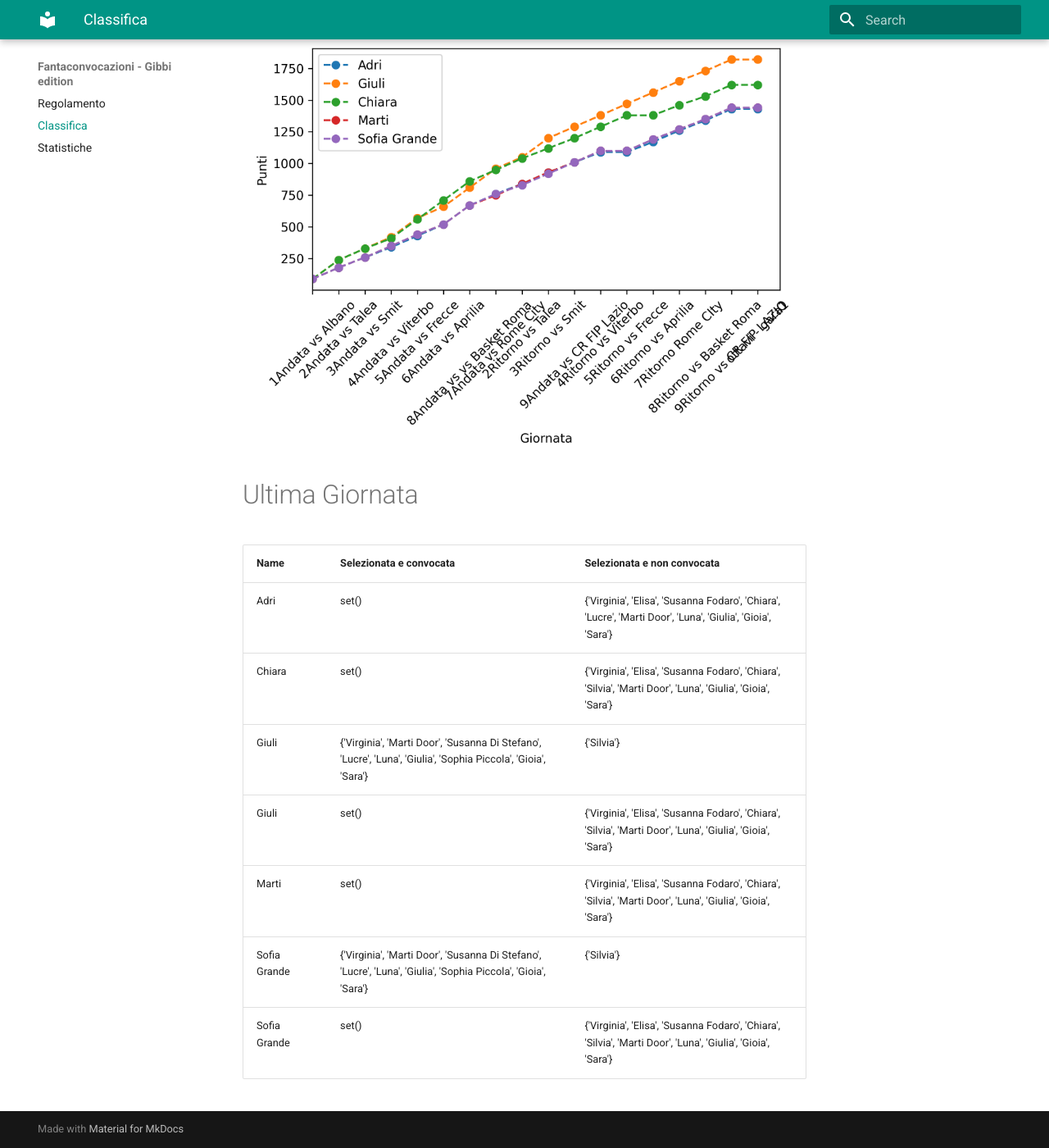
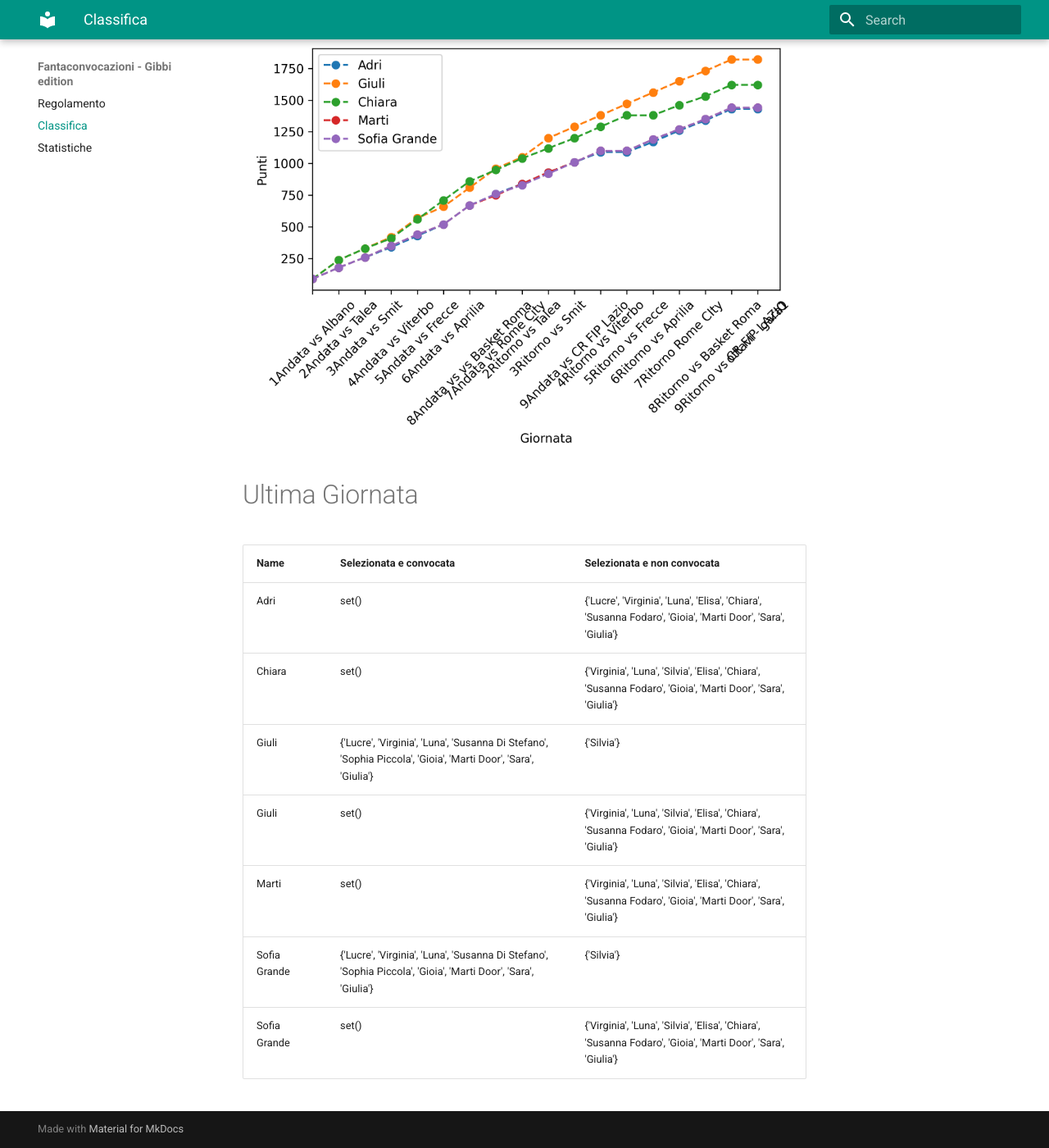
Before and after one commit to martinig94/fantagibbi, an MkDocs documentation site: the page built from docs/Classifica.md, in a window 1280 px wide and 1400 px high, scrolled down 565 px. Shown: the whole window at 82% size. Built offline with MkDocs 1.6.1 and Material for MkDocs 9.7.7, drawn with Linux system fonts in a browser that asks for light colours.

Commit message:
Auto-update from main.py

```diff
--- a/docs/Classifica.md
+++ b/docs/Classifica.md
@@ -18,11 +18,11 @@
 <!-- START_TABLE CORRECT -->
 | Name         | Selezionata e convocata                                                                                        | Selezionata e non convocata                                                                                  |
 |:-------------|:---------------------------------------------------------------------------------------------------------------|:-------------------------------------------------------------------------------------------------------------|
-| Adri         | set()                                                                                                          | {'Virginia', 'Elisa', 'Susanna Fodaro', 'Chiara', 'Lucre', 'Marti Door', 'Luna', 'Giulia', 'Gioia', 'Sara'}  |
-| Chiara       | set()                                                                                                          | {'Virginia', 'Elisa', 'Susanna Fodaro', 'Chiara', 'Silvia', 'Marti Door', 'Luna', 'Giulia', 'Gioia', 'Sara'} |
-| Giuli        | {'Virginia', 'Marti Door', 'Susanna Di Stefano', 'Lucre', 'Luna', 'Giulia', 'Sophia Piccola', 'Gioia', 'Sara'} | {'Silvia'}                                                                                                   |
-| Giuli        | set()                                                                                                          | {'Virginia', 'Elisa', 'Susanna Fodaro', 'Chiara', 'Silvia', 'Marti Door', 'Luna', 'Giulia', 'Gioia', 'Sara'} |
-| Marti        | set()                                                                                                          | {'Virginia', 'Elisa', 'Susanna Fodaro', 'Chiara', 'Silvia', 'Marti Door', 'Luna', 'Giulia', 'Gioia', 'Sara'} |
-| Sofia Grande | {'Virginia', 'Marti Door', 'Susanna Di Stefano', 'Lucre', 'Luna', 'Giulia', 'Sophia Piccola', 'Gioia', 'Sara'} | {'Silvia'}                                                                                                   |
-| Sofia Grande | set()                                                                                                          | {'Virginia', 'Elisa', 'Susanna Fodaro', 'Chiara', 'Silvia', 'Marti Door', 'Luna', 'Giulia', 'Gioia', 'Sara'} |
+| Adri         | set()                                                                                                          | {'Lucre', 'Virginia', 'Luna', 'Elisa', 'Chiara', 'Susanna Fodaro', 'Gioia', 'Marti Door', 'Sara', 'Giulia'}  |
+| Chiara       | set()                                                                                                          | {'Virginia', 'Luna', 'Silvia', 'Elisa', 'Chiara', 'Susanna Fodaro', 'Gioia', 'Marti Door', 'Sara', 'Giulia'} |
+| Giuli        | {'Lucre', 'Virginia', 'Luna', 'Susanna Di Stefano', 'Sophia Piccola', 'Gioia', 'Marti Door', 'Sara', 'Giulia'} | {'Silvia'}                                                                                                   |
+| Giuli        | set()                                                                                                          | {'Virginia', 'Luna', 'Silvia', 'Elisa', 'Chiara', 'Susanna Fodaro', 'Gioia', 'Marti Door', 'Sara', 'Giulia'} |
+| Marti        | set()                                                                                                          | {'Virginia', 'Luna', 'Silvia', 'Elisa', 'Chiara', 'Susanna Fodaro', 'Gioia', 'Marti Door', 'Sara', 'Giulia'} |
+| Sofia Grande | {'Lucre', 'Virginia', 'Luna', 'Susanna Di Stefano', 'Sophia Piccola', 'Gioia', 'Marti Door', 'Sara', 'Giulia'} | {'Silvia'}                                                                                                   |
+| Sofia Grande | set()                                                                                                          | {'Virginia', 'Luna', 'Silvia', 'Elisa', 'Chiara', 'Susanna Fodaro', 'Gioia', 'Marti Door', 'Sara', 'Giulia'} |
 <!-- END_TABLE CORRECT -->
```
